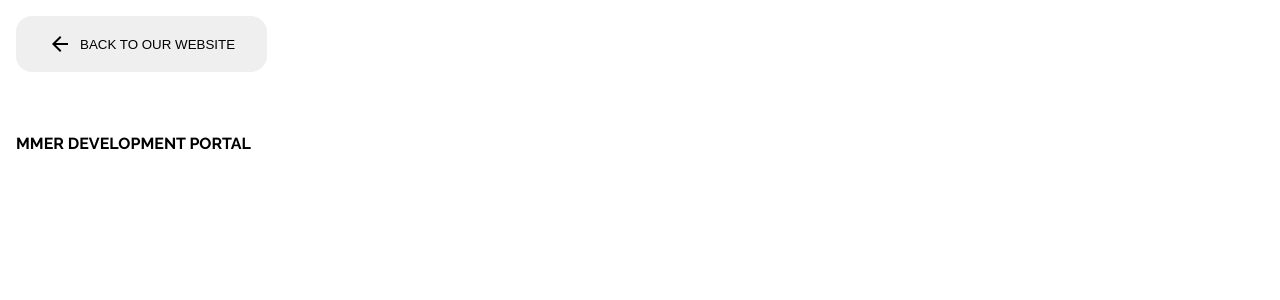
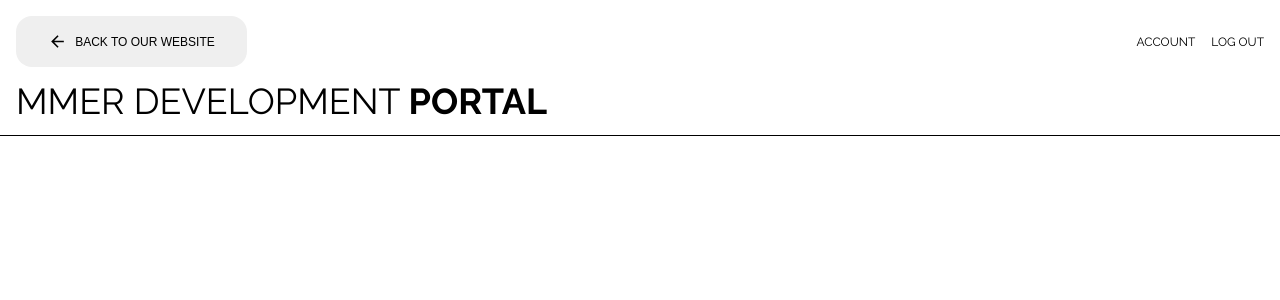
Before and after one commit to andrew60199/MMER-DEVELOPMENT-01, a React (Create React App) app in the folder client/: page /portal in a window 1280 px wide. Shown: the top 300 px of the page. Built offline with nearby package versions, Linux system fonts and the light colour scheme.

Commit message:
completed portal header component

```diff
--- a/client/src/components/PortalHeader.js
+++ b/client/src/components/PortalHeader.js
@@ -1,17 +1,29 @@
 import React from 'react';
 import { Link } from 'react-router-dom';
+import Auth from '../utils/auth';
 
 const PortalHeader = () => {
+
     return (
-        <header>
-            <Link to='/'>
-                <button className='flex align-content-center margin-1111 padding-1212 border-none border-radius-1 cursor'>
-                    <img className='padding-00500' src='./icon-arrow-back.svg' alt='Back arrow icon'/>
-                    BACK TO OUR WEBSITE
-                </button>
-            </Link>
-            <nav></nav>
-            <h1></h1>
+        <header className='padding-1111 border-bottom width-100 pinned-top bg-white m-display-padding-0111 l-display-container l-display-padding-1000'>
+            <div className='flex space-between'>
+                <Link to='/'>
+                    <button className='flex align-content-center padding-1212 border-none border-radius-1 cursor small-font'>
+                        <img className='padding-00-500 small-icon' src='./icon-arrow-back.svg' alt='Back arrow icon'/>
+                        BACK TO OUR WEBSITE
+                    </button>
+                </Link>
+                <nav>
+                    <ul className='flex padding-1-25000'>
+                        <li className='small-font padding-0001'>
+                            <Link to='/portal/account'>ACCOUNT</Link>
+                        </li>
+                        <li className='small-font padding-0001 cursor' onClick={Auth.logout}>LOG OUT</li>
+                    </ul>
+                </nav>
+            </div>
+
+            <h1 className='padding-1000 large-font regular'>MMER DEVELOPMENT <span className='bold'>PORTAL</span></h1>
         </header>
     )
 }
--- a/client/src/index.css
+++ b/client/src/index.css
@@ -52,6 +52,11 @@ p {
 
 .bold {
   font-weight: 700;
+}
+
+.small-icon {
+  height: 1.2rem;
+  width: 1.2rem;
 }
 
 /*
@@ -124,12 +129,20 @@ p {
   padding-bottom: 1rem;
 }
 
-.padding-00500 {
+.padding-00-500 {
   padding-right: .5rem;
+}
+
+.padding-1-25000 {
+  padding-top: 1.25rem;
 }
 
 .padding-0010 {
   padding-bottom: 1rem;
+}
+
+.padding-0001 {
+  padding-left: 1rem;
 }
 
 .padding-1111 {
@@ -147,7 +160,6 @@ p {
 .padding-2020 {
   padding: 2rem 0;
 }
-
 
 
 /* .mobile-padding-top-05 {
--- a/client/src/pages/Portal.js
+++ b/client/src/pages/Portal.js
@@ -10,7 +10,7 @@ const Portal = () => {
         <>
             <PortalHeader />
             <div className='margin-1111 l-display-container'>
-                <h1 className='margin-4000'>MMER DEVELOPMENT PORTAL</h1>
+                <h1 className='margin-4000'>Dashboard</h1>
             </div>
         </>
     )
```
